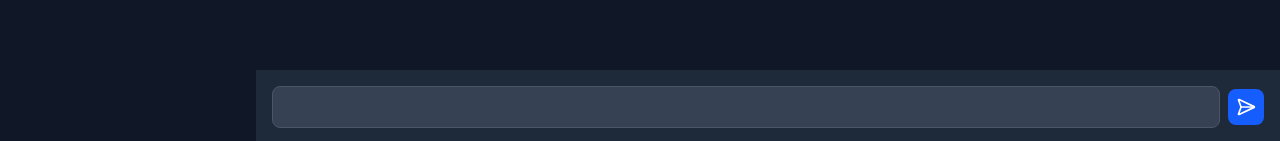
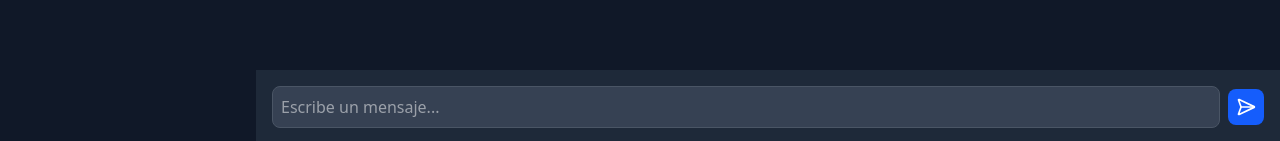
Before and after one commit to carlosDevf/DevfSeek, a React (Vite) app: page / in a window 1280 px wide. Shown: the part 656-797 px from the top of the page. Built offline with nearby package versions, Linux system fonts and the light colour scheme.

Commit message:
feat: express conceptos basicos

```diff
--- a/package.json
+++ b/package.json
@@ -10,11 +10,14 @@
     "preview": "vite preview"
   },
   "dependencies": {
+    "@hookform/resolvers": "^5.1.1",
     "@tailwindcss/vite": "^4.0.9",
     "lucide-react": "^0.477.0",
     "react": "^19.0.0",
     "react-dom": "^19.0.0",
-    "tailwindcss": "^4.0.9"
+    "react-hook-form": "^7.60.0",
+    "tailwindcss": "^4.0.9",
+    "zod": "^3.25.74"
   },
   "devDependencies": {
     "@eslint/js": "^9.21.0",
--- a/src/App.jsx
+++ b/src/App.jsx
@@ -1,15 +1,34 @@
 import { useState } from "react";
+import { useForm } from "react-hook-form";
+import { z } from "zod";
+import { zodResolver } from "@hookform/resolvers/zod";
 import { SendHorizontal } from "lucide-react";
+
+// Esquema de validación con Zod
+const messageSchema = z.object({
+  text: z
+    .string()
+    .min(3, "El mensaje debe tener al menos 3 caracteres")
+    .max(200, "El mensaje es demasiado largo"),
+});
 
 export default function App() {
   const [messages, setMessages] = useState([]);
-  const [input, setInput] = useState("");
 
-  const sendMessage = () => {
-    if (!input.trim()) return;
-    setMessages([...messages, { text: input, sender: "user" }]);
-    setInput("");
+  const {
+    register,
+    handleSubmit,
+    reset,
+    formState: { errors },
+  } = useForm({
+    resolver: zodResolver(messageSchema),
+  });
 
+  const onSubmit = (data) => {
+    setMessages((prev) => [...prev, { text: data.text, sender: "user" }]);
+    reset();
+
+    // Simular respuesta del bot
     setTimeout(() => {
       setMessages((prev) => [
         ...prev,
@@ -24,31 +43,39 @@ export default function App() {
         {messages.map((msg, index) => (
           <div
             key={index}
-            className={`max-w-xs px-4 py-2 rounded-lg ${
+            className={`px-4 py-2 rounded-lg ${
               msg.sender === "user"
                 ? "bg-blue-600 self-end"
-                : "bg-gray-700 self-start"
+                : "bg-gray-700 self-start mt-2"
             }`}
           >
             {msg.text}
           </div>
         ))}
       </div>
-      <div className="p-4 flex items-center bg-gray-800">
+
+      <form
+        onSubmit={handleSubmit(onSubmit)}
+        className="p-4 flex flex-col bg-gray-800 space-y-2"
+      >
+        <div className="flex items-center">
           <input
             type="text"
+            placeholder="Escribe un mensaje..."
             className="flex-1 p-2 rounded-lg bg-gray-700 border border-gray-600 text-white focus:outline-none"
-          value={input}
-          onChange={(e) => setInput(e.target.value)}
-          onKeyDown={(e) => e.key === "Enter" && sendMessage()}
+            {...register("text")}
           />
           <button
+            type="submit"
             className="ml-2 p-2 bg-blue-600 rounded-lg"
-          onClick={sendMessage}
           >
             <SendHorizontal size={20} />
           </button>
         </div>
+        {errors.text && (
+          <span className="text-red-400 text-sm">{errors.text.message}</span>
+        )}
+      </form>
     </div>
   );
 }
--- a/vite.config.js
+++ b/vite.config.js
@@ -4,6 +4,9 @@ import tailwindcss from '@tailwindcss/vite'
 
 // https://vite.dev/config/
 export default defineConfig({
+  server: {
+    port: 3000,
+  },
   plugins: [
     tailwindcss(),
     react()
```
Also changed, not shown: 2 other files (tests, documents, lock files or other folders). Lines whose indentation alone changed are shown as unchanged.
